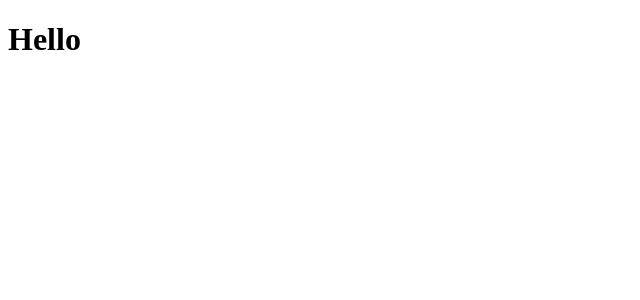
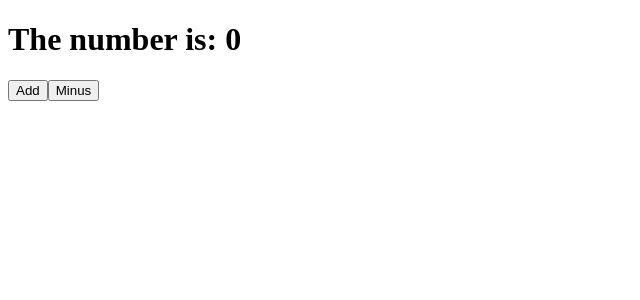
Before and after one commit to charade6/movie_app_2021, a React (Create React App) app: page / in a window 1280 px wide. Shown: the top 300 px of the page, without its empty margins (0-640 px from the left). Built offline with nearby package versions, Linux system fonts and the light colour scheme.

Commit message:
Edit App.js
count state

```diff
--- a/src/App.js
+++ b/src/App.js
@@ -1,9 +1,25 @@
-import React from 'react'
+import {Component} from 'react'
 
-class App extends React.Component {
+class App extends Component {
+    state = {
+        count: 0
+    }
+
+    add = () => {
+        this.setState({count: this.state.count + 1})
+    }
+
+    minus = () => {
+        this.setState({count: this.state.count - 1})
+    }
+
     render() {
         return (
-            <h1>Hello</h1>
+            <div>
+                <h1>The number is: {this.state.count} </h1>
+                <button onClick={this.add}>Add</button>
+                <button onClick={this.minus}>Minus</button>
+            </div>
         )
     }
 }
```
